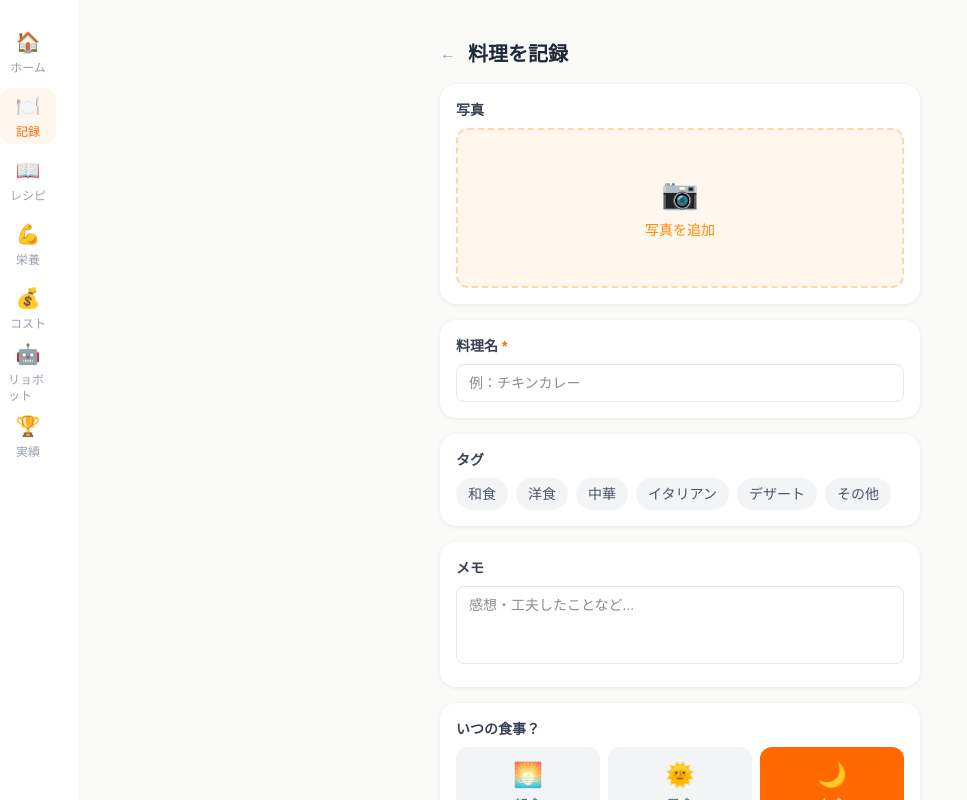
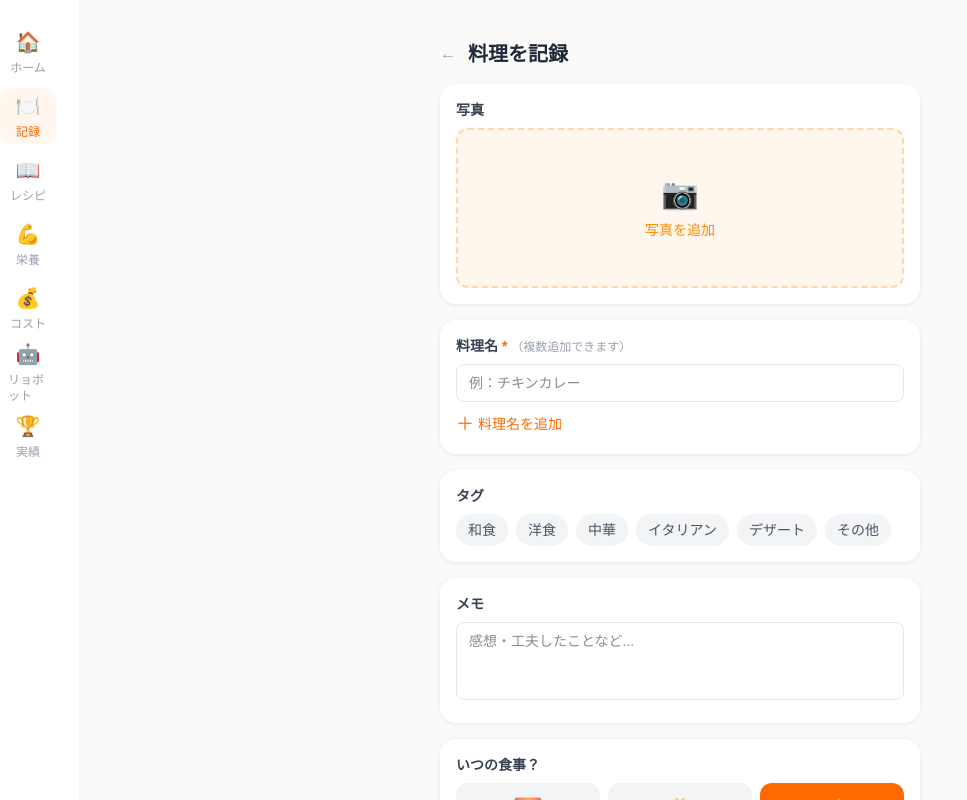
Before and after one commit to woolkotani/oryori-lab, a Next.js app: page /dishes/new in a window 1280 px wide. Shown: the whole page, without its empty margins (0-967 px from the left). Built offline with nearby package versions, Linux system fonts and the light colour scheme.

Commit message:
Allow multiple dish names in cooking record form

```diff
--- a/app/dishes/[id]/edit/page.tsx
+++ b/app/dishes/[id]/edit/page.tsx
@@ -22,7 +22,7 @@ export default function EditDishPage({
 }) {
   const { id } = use(params);
   const router = useRouter();
-  const [name, setName] = useState("");
+  const [names, setNames] = useState<string[]>([""]);
   const [memo, setMemo] = useState("");
   const [tags, setTags] = useState<string[]>([]);
   const [photo, setPhoto] = useState<string | null>(null);
@@ -35,7 +35,7 @@ export default function EditDishPage({
     fetch(`/api/dishes/${id}`)
       .then((r) => r.json())
       .then((d) => {
-        setName(d.name);
+        setNames(d.name ? d.name.split("・") : [""]);
         setMemo(d.memo ?? "");
         setTags(JSON.parse(d.tags ?? "[]"));
         setPhoto(d.photo ?? null);
@@ -70,13 +70,27 @@ export default function EditDishPage({
     );
   }
 
+  function updateName(index: number, value: string) {
+    setNames((prev) => prev.map((n, i) => (i === index ? value : n)));
+  }
+
+  function addName() {
+    setNames((prev) => [...prev, ""]);
+  }
+
+  function removeName(index: number) {
+    setNames((prev) => prev.filter((_, i) => i !== index));
+  }
+
   async function handleSubmit(e: React.FormEvent) {
     e.preventDefault();
+    const validNames = names.map((n) => n.trim()).filter(Boolean);
+    if (validNames.length === 0) return;
     setSaving(true);
     await fetch(`/api/dishes/${id}`, {
       method: "PATCH",
       headers: { "Content-Type": "application/json" },
-      body: JSON.stringify({ name: name.trim(), memo, tags, photo }),
+      body: JSON.stringify({ name: validNames.join("・"), memo, tags, photo }),
     });
     router.push(`/dishes/${id}`);
     router.refresh();
@@ -139,14 +153,37 @@ export default function EditDishPage({
         <div className="card p-4">
           <label className="block text-sm font-semibold text-gray-700 mb-2">
             料理名 <span className="text-orange-500">*</span>
+            <span className="text-xs text-gray-400 font-normal ml-1">（複数追加できます）</span>
           </label>
-          <input
-            type="text"
-            value={name}
-            onChange={(e) => setName(e.target.value)}
-            required
-            className="w-full border border-gray-200 rounded-lg px-3 py-2 text-sm focus:outline-none focus:border-orange-400"
-          />
+          <div className="space-y-2">
+            {names.map((n, i) => (
+              <div key={i} className="flex gap-2 items-center">
+                <input
+                  type="text"
+                  value={n}
+                  onChange={(e) => updateName(i, e.target.value)}
+                  placeholder={i === 0 ? "料理名" : "追加の料理名"}
+                  className="flex-1 border border-gray-200 rounded-lg px-3 py-2 text-sm focus:outline-none focus:border-orange-400"
+                />
+                {names.length > 1 && (
+                  <button
+                    type="button"
+                    onClick={() => removeName(i)}
+                    className="w-8 h-8 flex items-center justify-center text-gray-400 hover:text-red-400 text-lg flex-shrink-0"
+                  >
+                    ✕
+                  </button>
+                )}
+              </div>
+            ))}
+            <button
+              type="button"
+              onClick={addName}
+              className="flex items-center gap-1 text-sm text-orange-500 hover:text-orange-600 mt-1"
+            >
+              <span className="text-lg">＋</span> 料理名を追加
+            </button>
+          </div>
         </div>
 
         <div className="card p-4">
@@ -185,7 +222,7 @@ export default function EditDishPage({
 
         <button
           type="submit"
-          disabled={!name.trim() || saving}
+          disabled={names.every((n) => !n.trim()) || saving}
           className="w-full bg-orange-500 text-white py-3 rounded-xl font-semibold hover:bg-orange-600 transition-colors disabled:opacity-50"
         >
           {saving ? "保存中..." : "料理情報を保存"}
--- a/app/dishes/new/page.tsx
+++ b/app/dishes/new/page.tsx
@@ -20,7 +20,7 @@ function defaultMealType(): "breakfast" | "lunch" | "dinner" {
 
 export default function NewDishPage() {
   const router = useRouter();
-  const [name, setName] = useState("");
+  const [names, setNames] = useState<string[]>([""]);
   const [memo, setMemo] = useState("");
   const [tags, setTags] = useState<string[]>([]);
   const [photo, setPhoto] = useState<string | null>(null);
@@ -49,15 +49,28 @@ export default function NewDishPage() {
     );
   }
 
+  function updateName(index: number, value: string) {
+    setNames((prev) => prev.map((n, i) => (i === index ? value : n)));
+  }
+
+  function addName() {
+    setNames((prev) => [...prev, ""]);
+  }
+
+  function removeName(index: number) {
+    setNames((prev) => prev.filter((_, i) => i !== index));
+  }
+
   async function handleSubmit(e: React.FormEvent) {
     e.preventDefault();
-    if (!name.trim()) return;
+    const validNames = names.map((n) => n.trim()).filter(Boolean);
+    if (validNames.length === 0) return;
     setSaving(true);
 
     const res = await fetch("/api/dishes", {
       method: "POST",
       headers: { "Content-Type": "application/json" },
-      body: JSON.stringify({ name: name.trim(), memo, tags, photo }),
+      body: JSON.stringify({ name: validNames.join("・"), memo, tags, photo }),
     });
     const dish = await res.json();
 
@@ -130,15 +143,37 @@ export default function NewDishPage() {
         <div className="card p-4">
           <label className="block text-sm font-semibold text-gray-700 mb-2">
             料理名 <span className="text-orange-500">*</span>
+            <span className="text-xs text-gray-400 font-normal ml-1">（複数追加できます）</span>
           </label>
-          <input
-            type="text"
-            value={name}
-            onChange={(e) => setName(e.target.value)}
-            placeholder="例：チキンカレー"
-            required
-            className="w-full border border-gray-200 rounded-lg px-3 py-2 text-sm focus:outline-none focus:border-orange-400"
-          />
+          <div className="space-y-2">
+            {names.map((n, i) => (
+              <div key={i} className="flex gap-2 items-center">
+                <input
+                  type="text"
+                  value={n}
+                  onChange={(e) => updateName(i, e.target.value)}
+                  placeholder={i === 0 ? "例：チキンカレー" : "例：みそ汁"}
+                  className="flex-1 border border-gray-200 rounded-lg px-3 py-2 text-sm focus:outline-none focus:border-orange-400"
+                />
+                {names.length > 1 && (
+                  <button
+                    type="button"
+                    onClick={() => removeName(i)}
+                    className="w-8 h-8 flex items-center justify-center text-gray-400 hover:text-red-400 text-lg flex-shrink-0"
+                  >
+                    ✕
+                  </button>
+                )}
+              </div>
+            ))}
+            <button
+              type="button"
+              onClick={addName}
+              className="flex items-center gap-1 text-sm text-orange-500 hover:text-orange-600 mt-1"
+            >
+              <span className="text-lg">＋</span> 料理名を追加
+            </button>
+          </div>
         </div>
 
         {/* Tags */}
@@ -227,7 +262,7 @@ export default function NewDishPage() {
 
         <button
           type="submit"
-          disabled={!name.trim() || saving}
+          disabled={names.every((n) => !n.trim()) || saving}
           className="w-full bg-orange-500 text-white py-3 rounded-xl font-semibold hover:bg-orange-600 transition-colors disabled:opacity-50"
         >
           {saving ? "保存中..." : "記録する"}
```
